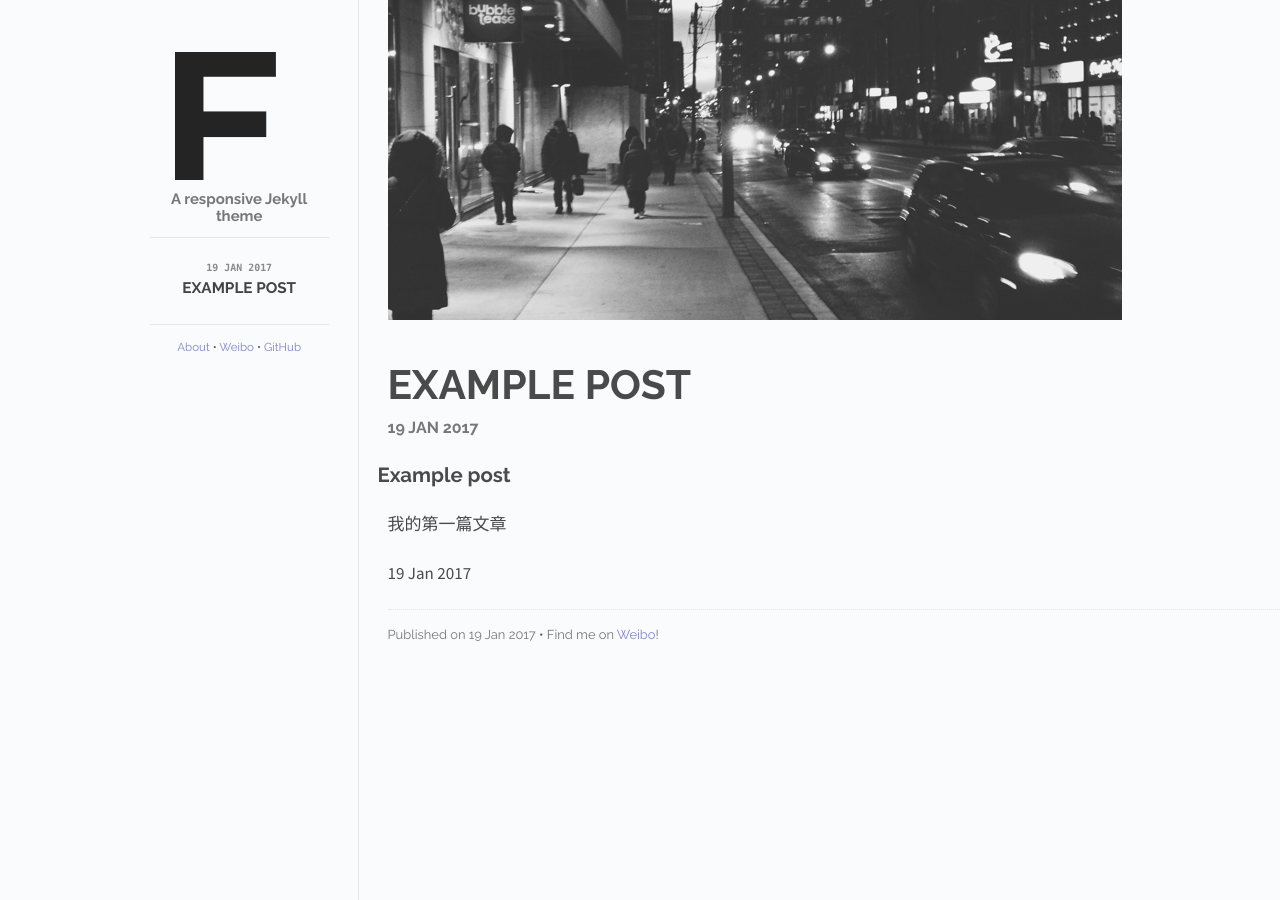
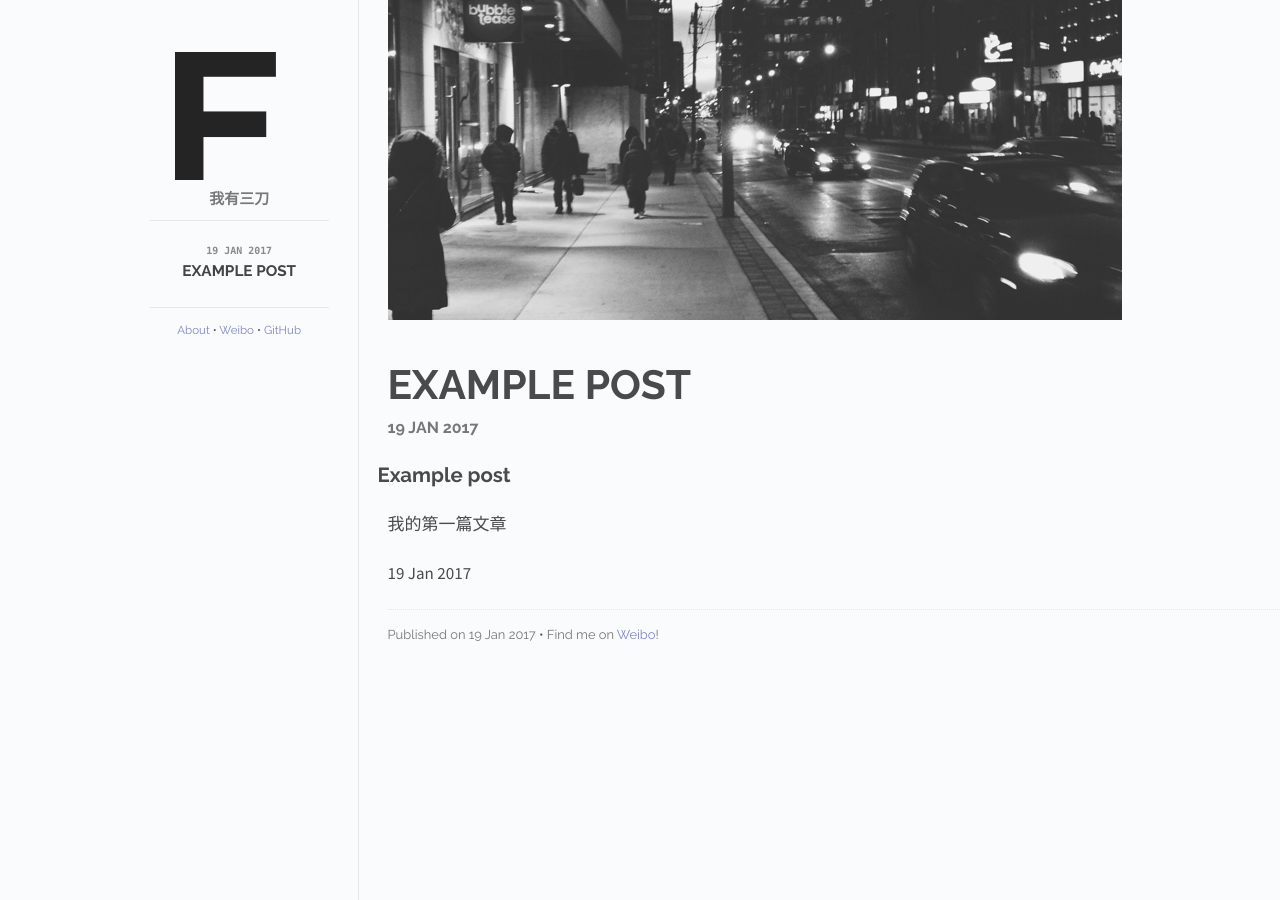
Before and after one commit to SageZhang/sageblog, a Jekyll site: the page built from index.html, in a window 1280 px wide. Built offline with Jekyll 4.4.1, drawn with Linux system fonts in a browser that asks for light colours; Markdown is read by kramdown in place of the engine named in the settings.

Commit message:
sageblog

```diff
--- a/_layouts/default.html
+++ b/_layouts/default.html
@@ -24,7 +24,7 @@
       <div class="sidebar" id="sidebar">
         <div class="header">
           <h1 class="title"><a href="/"><img id="logo" src="/images/logo.png"></a></h1>
-          <span class="tagline">A responsive Jekyll theme</span>
+          <span class="tagline">我有三刀</span>
         </div>
         <div class="posts">
           <ul class="posts-list">
```
